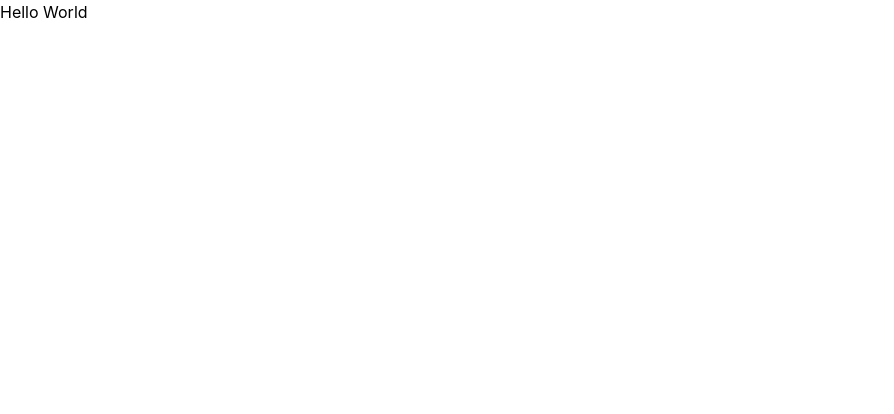
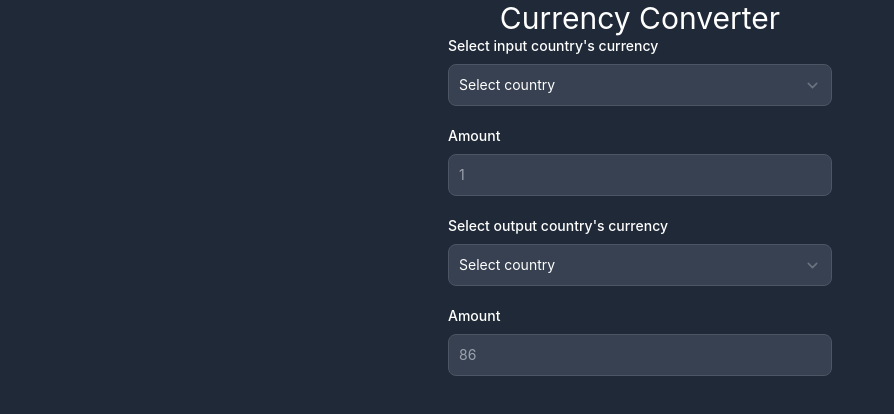
Before and after one commit to itspriyambhattacharya/js_currency_converter_project, a website built with Vite: page index.html in a window 1280 px wide. Shown: the whole page, without its empty margins (0-894 px from the left). Built offline with nearby package versions, Linux system fonts and the light colour scheme.

Commit message:
feat: added form to make the UI of the currency converter

```diff
--- a/index.html
+++ b/index.html
@@ -1,8 +1,8 @@
 <!DOCTYPE html>
-<html lang="en">
+<html lang="en" class="dark">
   <head>
     <meta charset="UTF-8" />
-    <!-- <link rel="icon" type="image/svg+xml" href="/vite.svg" /> -->
+    <link rel="icon" type="image/svg+xml" href="/vite.svg" />
     <meta name="viewport" content="width=device-width, initial-scale=1.0" />
     <title>Vite App</title>
     <link
@@ -10,8 +10,78 @@
       rel="stylesheet"
     />
   </head>
-  <body>
-    <h1>Hello World</h1>
+  <body class="bg-gray-800 text-white">
+    <h1 class="text-center text-3xl my-5">Currency Converter</h1>
+
+    <div class="container px-5" id="currency-form">
+      <form class="max-w-sm mx-auto">
+        <div class="mb-5">
+          <label
+            for="in-countries"
+            class="block mb-2 text-sm font-medium text-gray-900 dark:text-white"
+            >Select input country's currency</label
+          >
+          <select
+            id="in-countries"
+            class="bg-gray-50 border border-gray-300 text-gray-900 text-sm rounded-lg focus:ring-blue-500 focus:border-blue-500 block w-full p-2.5 dark:bg-gray-700 dark:border-gray-600 dark:placeholder-gray-400 dark:text-white dark:focus:ring-blue-500 dark:focus:border-blue-500"
+          >
+            <option>Select country</option>
+            <option>United States</option>
+            <option>Canada</option>
+            <option>France</option>
+            <option>Germany</option>
+          </select>
+        </div>
+
+        <div class="mb-5">
+          <label
+            for="in-amount"
+            class="block mb-2 text-sm font-medium text-gray-900 dark:text-white"
+            >Amount</label
+          >
+          <input
+            type="number"
+            id="in-amount"
+            class="bg-gray-50 border border-gray-300 text-gray-900 text-sm rounded-lg focus:ring-blue-500 focus:border-blue-500 block w-full p-2.5 dark:bg-gray-700 dark:border-gray-600 dark:placeholder-gray-400 dark:text-white dark:focus:ring-blue-500 dark:focus:border-blue-500"
+            placeholder="1"
+          />
+        </div>
+
+        <div class="mb-5">
+          <label
+            for="out-countries"
+            class="block mb-2 text-sm font-medium text-gray-900 dark:text-white"
+            >Select output country's currency</label
+          >
+          <select
+            id="out-countries"
+            class="bg-gray-50 border border-gray-300 text-gray-900 text-sm rounded-lg focus:ring-blue-500 focus:border-blue-500 block w-full p-2.5 dark:bg-gray-700 dark:border-gray-600 dark:placeholder-gray-400 dark:text-white dark:focus:ring-blue-500 dark:focus:border-blue-500"
+          >
+            <option>Select country</option>
+            <option>United States</option>
+            <option>Canada</option>
+            <option>France</option>
+            <option>Germany</option>
+          </select>
+        </div>
+
+        <div class="mb-5">
+          <label
+            for="out-amount"
+            class="block mb-2 text-sm font-medium text-gray-900 dark:text-white"
+            >Amount</label
+          >
+          <input
+            type="number"
+            id="out-amount"
+            class="bg-gray-50 border border-gray-300 text-gray-900 text-sm rounded-lg focus:ring-blue-500 focus:border-blue-500 block w-full p-2.5 dark:bg-gray-700 dark:border-gray-600 dark:placeholder-gray-400 dark:text-white dark:focus:ring-blue-500 dark:focus:border-blue-500"
+            placeholder="86"
+            readonly
+          />
+        </div>
+      </form>
+    </div>
+
     <script type="module" src="/src/main.js"></script>
     <script src="https://cdn.jsdelivr.net/npm/flowbite@3.1.2/dist/flowbite.min.js"></script>
   </body>
```
